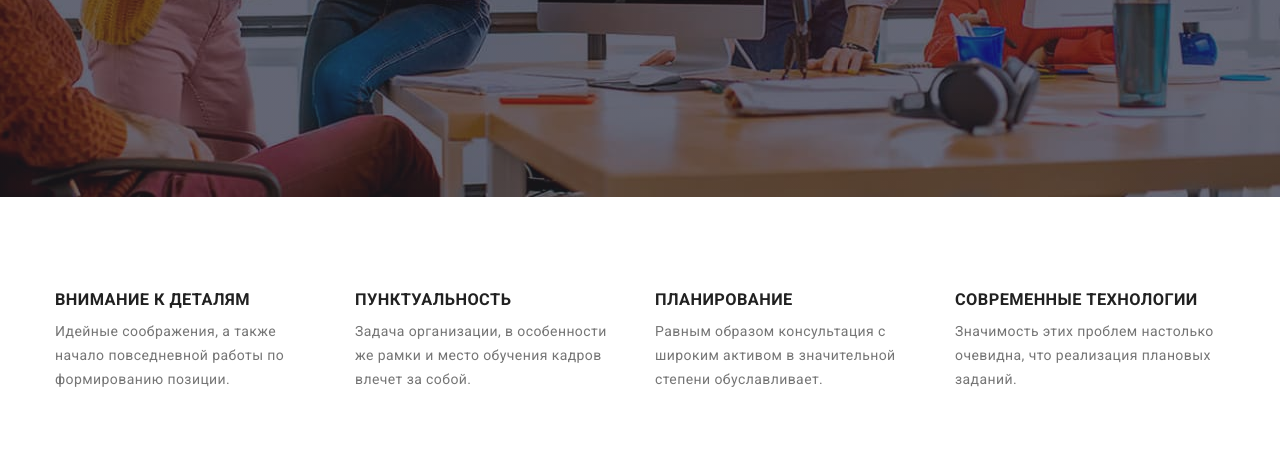
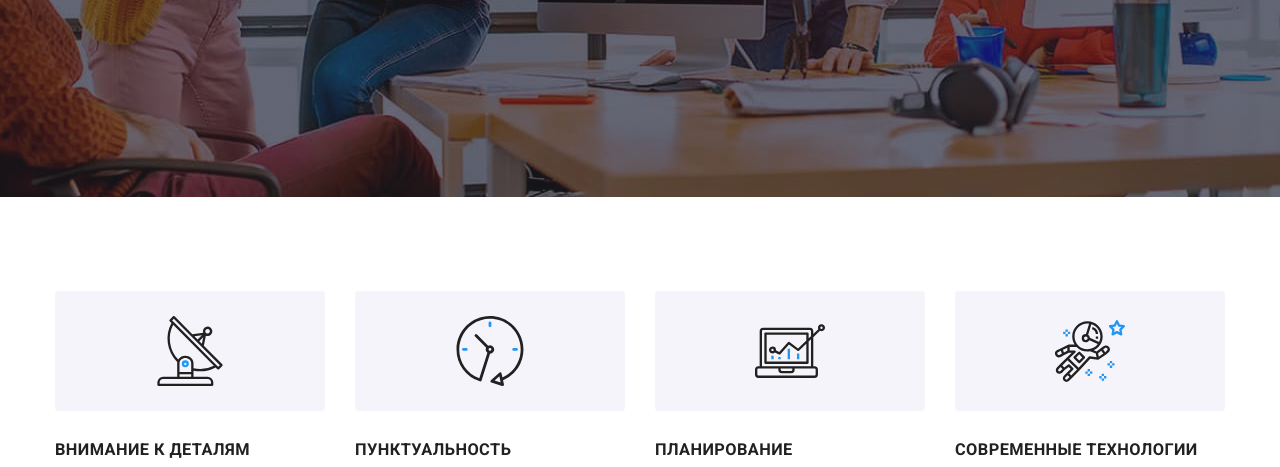
Before and after one commit to OlyaVerbetska/goit-markup-hw-04, a plain HTML site: page index.html in a window 1280 px wide. Shown: the part 485-952 px from the top of the page. Drawn offline with nearby package versions, Linux system fonts and the light colour scheme.

Commit message:
Добавляет статические иконки в раздел Особенности

```diff
--- a/css/styles.css
+++ b/css/styles.css
@@ -12,7 +12,7 @@
   --border-cards: #eeeeee;
   --header-border: #ececec;
   --border-clients: #afb1b8;
-  --bg-color-icon:rgba(255, 255, 255, 0.1);
+  --bg-color-icon: rgba(255, 255, 255, 0.1);
 }
 body {
   font-family: Roboto, sans-serif;
@@ -197,6 +197,32 @@ h3 {
 
   color: var(--title-text-color);
 }
+.features .item::before {
+  content: "";
+  display: block;
+  height: 120px;
+  margin-bottom: 30px;
+
+  border-radius: 4px;
+  background-color: var(--bg-color-light);
+  background-repeat: no-repeat;
+  background-position: center;
+}
+.features .item:nth-child(1)::before {
+  background-image: url(../images/feature-antenna.svg);
+}
+
+.features .item:nth-child(2)::before {
+  background-image: url(../images/feature-clock.svg);
+}
+
+.features .item:nth-child(3)::before {
+  background-image: url(../images/feature-diagram.svg);
+}
+
+.features .item:nth-child(4)::before {
+  background-image: url(../images/feature-astronaut.svg);
+}
 
 .features p {
   margin: 0px;
@@ -252,9 +278,6 @@ h3 {
 .team .list .item:nth-last-child(-n + 4) {
   margin-bottom: 0px;
 }
-/* .team-avatar {
-  margin-bottom: 30px;
-} */
 
 .team-text {
   padding: 30px 0px;
@@ -279,6 +302,7 @@ h3 {
   line-height: 1.19;
   color: var(--text-color);
 }
+
 /* Клиенты */
 .clients .list {
   flex-wrap: wrap;
@@ -351,8 +375,6 @@ h3 {
   margin-right: 70px;
 }
 
-
-
 .social-text {
   font-family: Roboto;
   font-weight: 700;
@@ -360,9 +382,9 @@ line-height: 16px;
   letter-spacing: 0.03em;
   text-transform: uppercase;
 
-color:var(--contrast-white-color)
+  color: var(--contrast-white-color);
+}
 
-}
 /* Иконки соц сетей */
 
 .team .socials-list {
@@ -377,15 +399,11 @@ color:var(--contrast-white-color)
   width: 44px;
   height: 44px;
   border-radius: 50%;
-
 }
-
-
 
 .team .socials-item .link {
   background-color: yellow;
 }
-
 
 .footer .socials-item .link {
   background-color: var(--bg-color-icon);
@@ -394,29 +412,6 @@ color:var(--contrast-white-color)
 .socials-item .link:focus {
   background-color: var(--accent-color);
 }
-
-
-
-
-
-
-
-
-
-.footer .socials-list {
-  /* width: 20px;
-  justify-content: center; */
-}
-
-
-
-
-
-
-
-
-
-
 
 /* Страница Портфолио */
 .portfolio {
--- a/index.html
+++ b/index.html
@@ -7,7 +7,7 @@
     <link href="https://fonts.googleapis.com/css2?family=Raleway:wght@700&family=Roboto:wght@400;500;700;900&display=swap" rel="stylesheet" />
 
     <link rel="stylesheet" href="https://cdnjs.cloudflare.com/ajax/libs/modern-normalize/0.7.0/modern-normalize.min.css" />
-    <link rel="stylesheet" href="./css/normalize.css" />
+
     <link rel="stylesheet" href="./css/styles.css" />
   </head>
 
@@ -56,11 +56,11 @@
           <h2 class="features-title visually-hidden">Особенности</h2>
           <ul class="list flexbox">
             <li class="item">
-              <h3 class="features-subtitle">Внимание к деталям</h3>
+              <h3 class="features-subtitle ">Внимание к деталям</h3>
               <p>Идейные соображения, а также начало повседневной работы по формированию позиции.</p>
             </li>
             <li class="item">
-              <h3 class="features-subtitle">Пунктуальность</h3>
+              <h3 class="features-subtitle ">Пунктуальность</h3>
               <p>Задача организации, в особенности же рамки и место обучения кадров влечет за собой.</p>
             </li>
             <li class="item">
@@ -68,7 +68,7 @@
               <p>Равным образом консультация с широким активом в значительной степени обуславливает.</p>
             </li>
             <li class="item">
-              <h3 class="features-subtitle">Современные технологии</h3>
+              <h3 class="features-subtitle ">Современные технологии</h3>
               <p>Значимость этих проблем настолько очевидна, что реализация плановых заданий.</p>
             </li>
           </ul>
```
Lines whose indentation alone changed are shown as unchanged.
